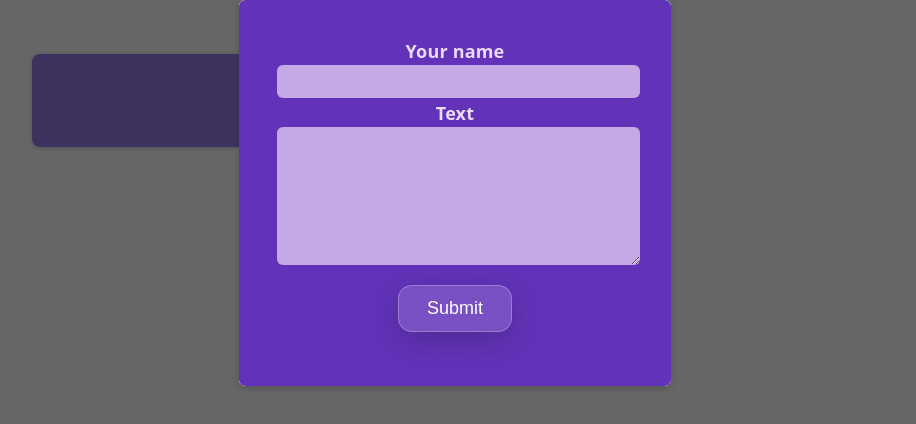
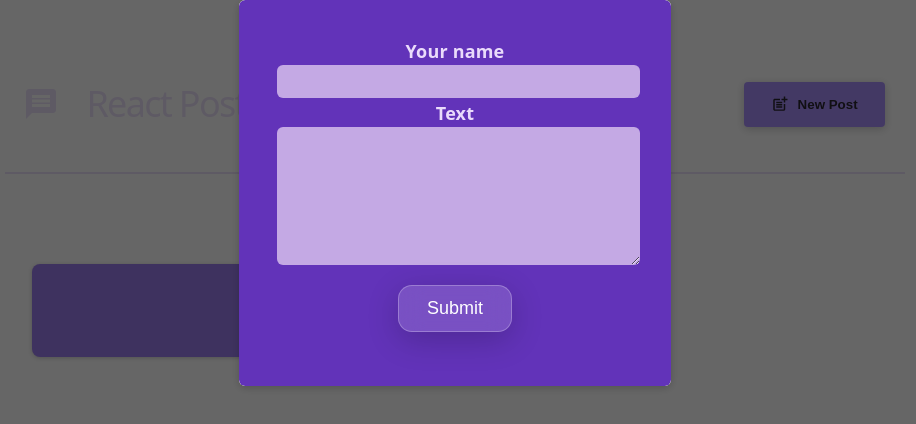
Before and after one commit to VattraF4/Learn-ReactJs, a React (Vite) app: page / in a window 1280 px wide. Shown: the top 424 px of the page, without its empty margins (185-1101 px from the left). Built offline with nearby package versions, Linux system fonts and the light colour scheme.

Commit message:
Adding a Shared Header & More State Management

```diff
--- a/package.json
+++ b/package.json
@@ -11,7 +11,8 @@
   },
   "dependencies": {
     "react": "^19.3.1",
-    "react-dom": "^19.3.1"
+    "react-dom": "^19.3.1",
+    "react-icons": "^5.7.0"
   },
   "devDependencies": {
     "@eslint/js": "^10.0.1",
--- a/src/App.jsx
+++ b/src/App.jsx
@@ -1,14 +1,23 @@
 import "./App.css";
-import GlassButton from "./components/GlassButton";
-import PostList from "./components/PostLists"
-import Post from "./components/Post";
+import { useState } from "react";
+import MainHeader from "./components/MainHeader";
+import PostList from "./components/PostLists";
 
 function App() {
+  const [modalIsVisible, setModalIsVisible] = useState(true);
+  function showModalHandler() {
+    setModalIsVisible(true);
+  }
+  function hideModalHandler() {
+    setModalIsVisible(false);
+  }
   return (
-    <main>
-      <PostList />
-      {/* <GlassButton>Click Here</GlassButton> */}
-    </main>
+    <>
+      <MainHeader onCreatePost={showModalHandler} />
+      <main>
+        <PostList isPosting={modalIsVisible} onStopPosting = {hideModalHandler} />
+      </main>
+    </>
   );
 }
 
--- /dev/null
+++ b/src/components/MainHeader.jsx
@@ -0,0 +1,22 @@
+import { MdPostAdd, MdMessage } from 'react-icons/md';
+
+import classes from './MainHeader.module.css';
+
+function MainHeader({ onCreatePost }) {
+  return (
+    <header className={classes.header}>
+      <h1 className={classes.logo}>
+        <MdMessage />
+        React Poster
+      </h1>
+      <p>
+        <button className={classes.button} onClick={onCreatePost}>
+          <MdPostAdd size={18} />
+          New Post
+        </button>
+      </p>
+    </header>
+  );
+}
+
+export default MainHeader;
--- /dev/null
+++ b/src/components/MainHeader.module.css
@@ -0,0 +1,36 @@
+.header {
+  /* padding: 2rem 10%; */
+  margin: 2rem 10%;
+  padding: 1rem;
+  text-align: center;
+  display: flex;
+  justify-content: space-between;
+  align-items: center;
+  border-bottom: 2px solid #ece1fa;
+}
+
+.logo {
+  font-size: 2rem;
+  display: flex;
+  gap: 1.5rem;
+  align-items: center;
+  color: #ece1fa;
+}
+
+.button {
+  display: inline-flex;
+  align-items: center;
+  gap: 0.5rem;
+  padding: 0.75rem 1.5rem;
+  background-color: #a990fb;
+  color: #2a2630;
+  border: none;
+  border-radius: 4px;
+  box-shadow: 0 2px 8px rgba(0, 0, 0, 0.2);
+  cursor: pointer;
+  font-weight: bold;
+}
+
+.button:hover {
+  background-color: #8c6cf7;
+}
--- a/src/components/PostLists.jsx
+++ b/src/components/PostLists.jsx
@@ -3,9 +3,7 @@ import { useState } from "react";
 import Post from "./Post";
 import NewPost from "./NewPost";
 import Modal from "./Modal";
-import GlassButton from "./GlassButton";
-function PostList() {
-  const [modalIsVisible, setModalIsVisible] = useState(true);
+function PostList({ isPosting, onStopPosting }) {
 
   const [enteredBody, setEnteredBody] = useState("");
   const [enteredAuthor, setEnteredAuthor] = useState("");
@@ -18,25 +16,10 @@ function PostList() {
     setEnteredAuthor(event.target.value);
   }
 
-  function hideModalHandler() {
-    setModalIsVisible(false);
-  }
-
-  // let modalContent;
-
-  // if (modalIsVisible) {
-  //   <Modal onClose={hideModalHandler}>
-  //     <NewPost
-  //       onBodyChange={bodyChangeHandler}
-  //       onAuthorChange={authorChangeHandler}
-  //     />
-  //     {/* <GlassButton>Submit</GlassButton> */}
-  //   </Modal>;
-  // }
   return (
     <>
-      {modalIsVisible && (
-        <Modal onClose={hideModalHandler}>
+      {isPosting && (
+        <Modal onClose={onStopPosting}>
           <NewPost
             onBodyChange={bodyChangeHandler}
             onAuthorChange={authorChangeHandler}
```
Also changed, not shown: 1 other file (tests, documents, lock files or other folders).
